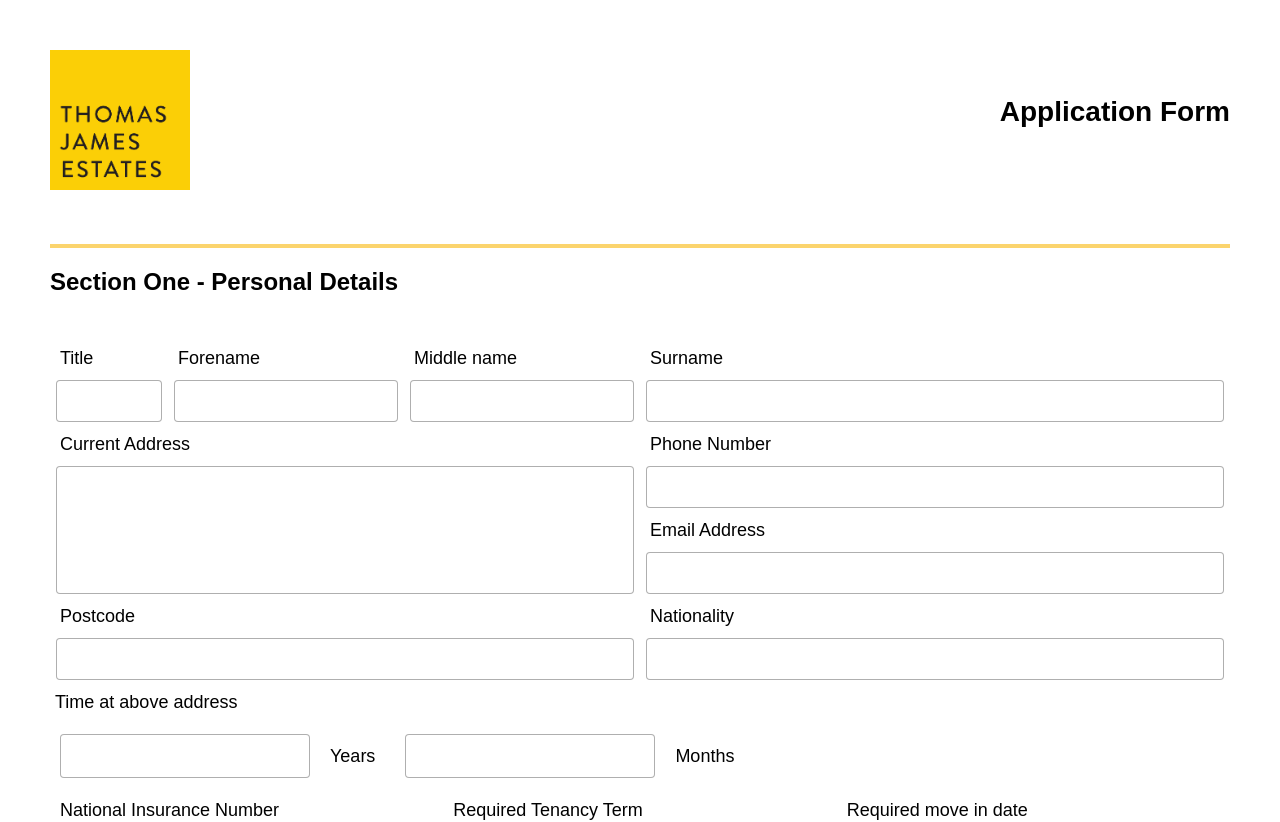
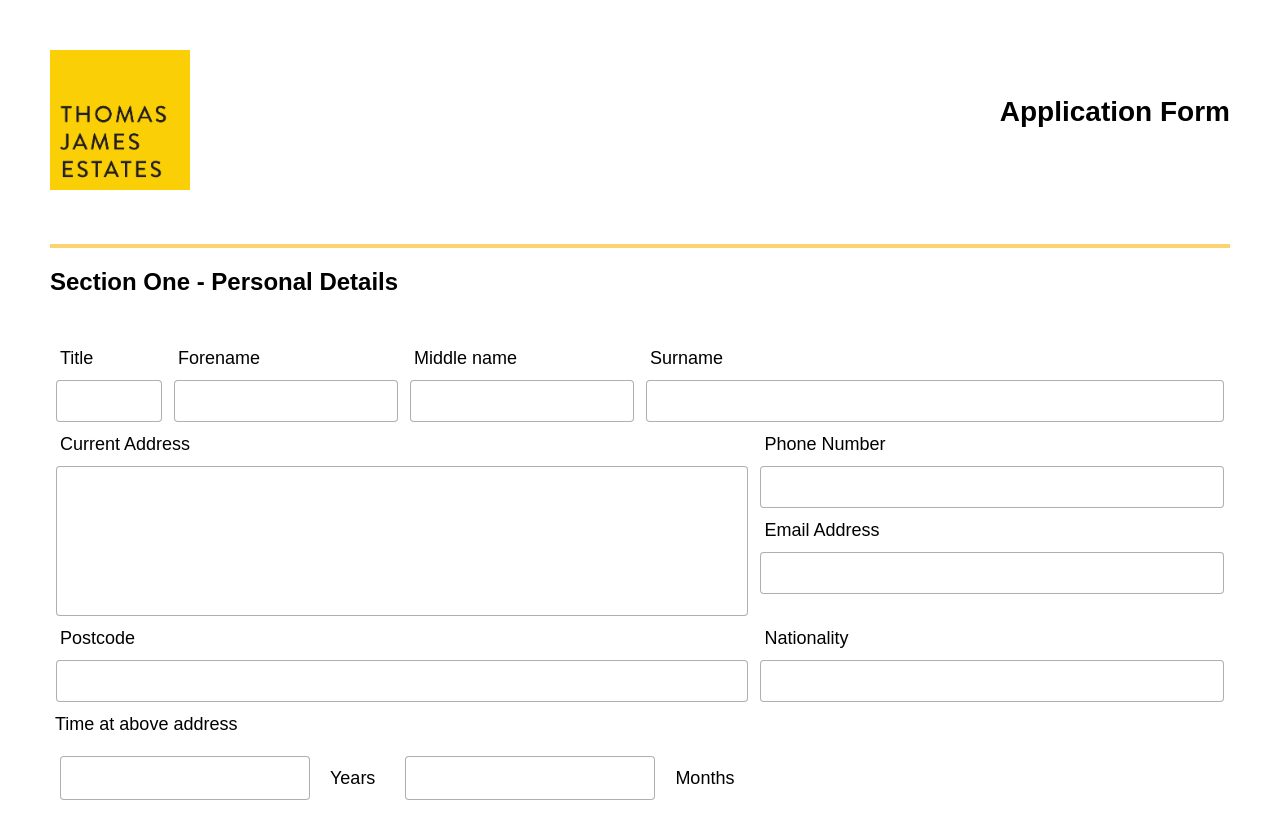
Before and after one commit to RichardsDigital/TJE-Form, a React (Create React App) app: page / in a window 1280 px wide. Shown: the top 822 px of the page. Built offline with nearby package versions, Linux system fonts and the light colour scheme; a web font is replaced by a local one.

Commit message:
Fixed collapse error

```diff
--- a/src/App.js
+++ b/src/App.js
@@ -12,15 +12,15 @@ function App() {
   const [dataCollection, setDataCollection] = useState(null);
 
   const data = {
-    "personalDetails" : null,
-    "addressHistory" : null,
-    "creditCheck" : null,
-    "bankAccount" : null,
-    "employment" : null,
-    "otherOccupants" : null,
-    "references" : null,
-    "emergencyContact" : null,
-    "decleration" : null
+    "personalDetails": null,
+    "addressHistory": null,
+    "creditCheck": null,
+    "bankAccount": null,
+    "employment": null,
+    "otherOccupants": null,
+    "references": null,
+    "emergencyContact": null,
+    "decleration": null
   };
 
   // Questions name array --------------------
@@ -54,7 +54,7 @@ function App() {
     'annual_salary', 'company_name', 'company_address', 'postcode', 'reference_name', 'reference_contact_number', 'reference_contact_email'
   ];
   const otherOccupants_names = [
-    'occupant_1', 'occupant_2', 'occupant_3', 'occupant_4', 'occupant_5','occupant_6',
+    'occupant_1', 'occupant_2', 'occupant_3', 'occupant_4', 'occupant_5', 'occupant_6',
   ];
   const references_names = [
     'referee_name_1', 'referee_contact_number_1', 'referee_address_1', 'postcode_1', 'relationship_to_you_1',
@@ -84,47 +84,47 @@ function App() {
     // Soft inputs to their objects --------------------
 
     personalDetails_names.forEach(name => {
-      if (e.target.name === name ) {
+      if (e.target.name === name) {
         personalDetails[e.target.name] = e.target.value;
       }
     });
     addressHistory_names.forEach(name => {
-      if (e.target.name === name ) {
+      if (e.target.name === name) {
         addressHistory[e.target.name] = e.target.value;
       }
     });
     creditCheck_names.forEach(name => {
-      if (e.target.name === name ) {
+      if (e.target.name === name) {
         creditCheck[e.target.name] = e.target.value;
       }
     });
     bankAccount_names.forEach(name => {
-      if (e.target.name === name ) {
+      if (e.target.name === name) {
         bankAccount[e.target.name] = e.target.value;
       }
     });
     employment_names.forEach(name => {
-      if (e.target.name === name ) {
+      if (e.target.name === name) {
         employment[e.target.name] = e.target.value;
       }
     });
     otherOccupants_names.forEach(name => {
-      if (e.target.name === name ) {
+      if (e.target.name === name) {
         otherOccupants[e.target.name] = e.target.value;
       }
     });
     references_names.forEach(name => {
-      if (e.target.name === name ) {
+      if (e.target.name === name) {
         references[e.target.name] = e.target.value;
       }
     });
     emergencyContact_names.forEach(name => {
-      if (e.target.name === name ) {
+      if (e.target.name === name) {
         emergencyContact[e.target.name] = e.target.value;
       }
     });
     decleration_names.forEach(name => {
-      if (e.target.name === name ) {
+      if (e.target.name === name) {
         decleration[e.target.name] = e.target.value;
       }
     });
@@ -134,12 +134,12 @@ function App() {
 
   const handleCheckbox = (e) => {
     creditCheck_names.forEach(name => {
-      if (e.target.name === name ) {
+      if (e.target.name === name) {
         creditCheck[e.target.name] = e.target.checked;
       }
     });
     employment_names.forEach(name => {
-      if (e.target.name === name ) {
+      if (e.target.name === name) {
         bankAccount[e.target.name] = e.target.checked;
 
       }
@@ -179,31 +179,47 @@ function App() {
         </div>
         <div id="sectionOne">
           <div className="contentContainer">
+
             <h1>Section One - Personal Details</h1>
+
             <div className="rowOne">
               <StandardInput title="Title" className="title" name="title" onChange={handleChange} required="required" />
               <StandardInput title="Forename" className="forename" name="forename" onChange={handleChange} required="required" />
               <StandardInput title="Middle name" className="middlename" name="middlename" onChange={handleChange} />
               <StandardInput title="Surname" className="surname" name="surname" onChange={handleChange} required="required" />
             </div>
+
+            <div className="contentColumn">
+              <div className="col-1">
                 <div className="rowTwo">
                   <FieldInput title="Current Address" className="currentAddress" name="current_address" onChange={handleChange} required="required" />
+                </div>
+                <div className="rowThree">
+                  <StandardInput title="Postcode" className="postCode" name="postcode" onChange={handleChange} required="required" />
+                  <p>Time at above address</p>
+                  <div className="flexLabels">
+                    <SideLabelRight titleRight="Years" className="years" name="years" onChange={handleChange} required="required" />
+                    <SideLabelRight titleRight="Months" className="months" name="months" onChange={handleChange} required="required" />
+                  </div>
+                </div>
+                <div className="rowFour">
+
+                </div>
+              </div>
+
+              <div className="col-2">
+                <div className="rowTwo">
                   <div>
                     <StandardInput title="Phone Number" className="phoneNumber" name="phone_number" onChange={handleChange} required="required" />
                     <StandardInput title="Email Address" className="emailAddress" name="email_address" onChange={handleChange} required="required" />
                   </div>
                 </div>
                 <div className="rowThree">
-              <StandardInput title="Postcode" className="postCode" name="postcode" onChange={handleChange} required="required" />
                   <StandardInput title="Nationality" className="nationality" name="nationality" onChange={handleChange} required="required" />
                 </div>
-            <p>Time at above address</p>
-            <div className="rowFour">
-              <div className="flexLabels">
-                <SideLabelRight titleRight="Years" className="years" name="years" onChange={handleChange} required="required" />
-                <SideLabelRight titleRight="Months" className="months" name="months" onChange={handleChange} required="required" />
               </div>
             </div>
+
             <div className="rowFive">
               <StandardInput title="National Insurance Number" className="niNumber" name="ni_number" onChange={handleChange} required="required" />
               <StandardInput title="Required Tenancy Term" className="requiredTenancyTerm" name="required_tenancy_term" onChange={handleChange} required="required" />
--- a/src/styles/desktop.scss
+++ b/src/styles/desktop.scss
@@ -87,27 +87,45 @@
 
     // Section One ------------------------------------------------------------- //
 
+    #sectionOne .contentColumn {
+        display: grid;
+        grid-template-columns: 1fr 1fr;
+    }
+
     #sectionOne .rowOne {
         padding-top: 20px;
         display: grid;
         grid-template-columns: 10% 20% 20% 1fr;
     }
-    #sectionOne .rowTwo {
+
+    #sectionOne .col-1 .rowTwo, #sectionOne .col-1 .rowThree {
         display: grid;
-        grid-template-columns: 1fr 1fr;
+        grid-template-columns: 1fr;
     }
-    #sectionOne .rowThree {
+    #sectionOne .col-2 .rowOne {
+        padding-top: 20px;
         display: grid;
-        grid-template-columns: 1fr 1fr;
+        grid-template-columns: 1fr;
     }
+    .col-1, .col-2 {
+        display: grid;
+        grid-template-rows: 1fr 1fr;
+    }
+    #sectionOne .col-2 .rowThree {
+        display: grid;
+        grid-template-columns: 1fr;
+    }
+
     #sectionOne .postCodeA,
     #sectionOne .postCodeB,
     #sectionOne .postCodeC {
         width: 18%;
     }
-    #sectionOne .rowFour {
-        display: grid;
-        grid-template-columns: 1fr 1fr;
+    #sectionOne .rowFour p {
+        grid-row: 1/2;
+    }
+    #sectionOne .rowFour .flexLabels {
+        grid-row: 2/3;
     }
     #sectionOne .rowFive {
         display: grid;
--- a/src/styles/mobile.scss
+++ b/src/styles/mobile.scss
@@ -93,7 +93,7 @@
 
     // Section One ------------------------------------------------------------- //
 
-    #sectionOne {
+    #sectionOne .contentContainer {
         display: grid;
     }
     #sectionOne .rowOne {
```
Lines whose indentation alone changed are shown as unchanged.
